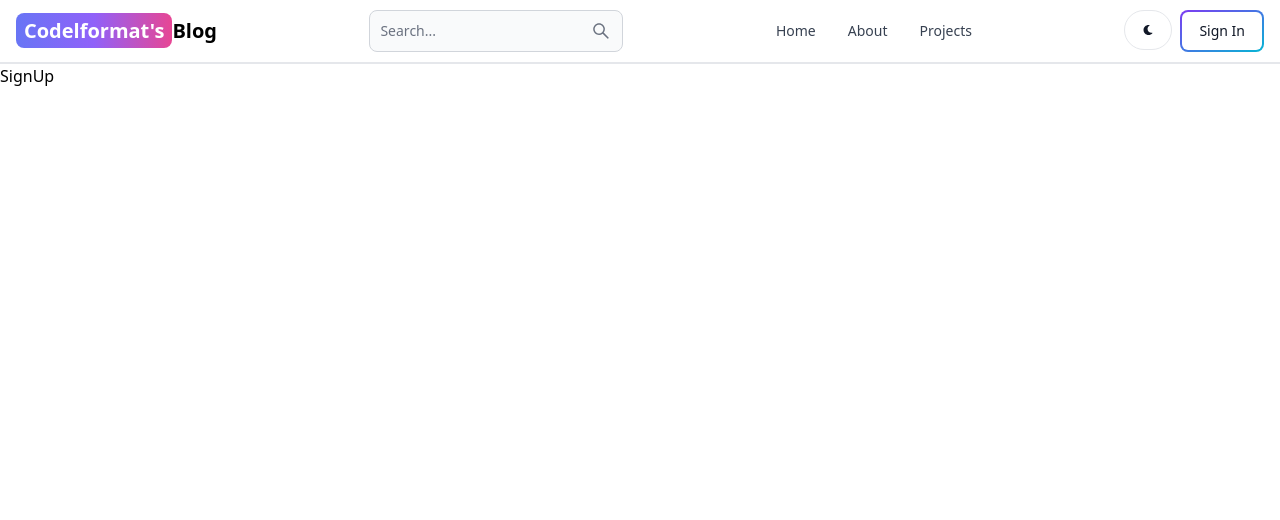
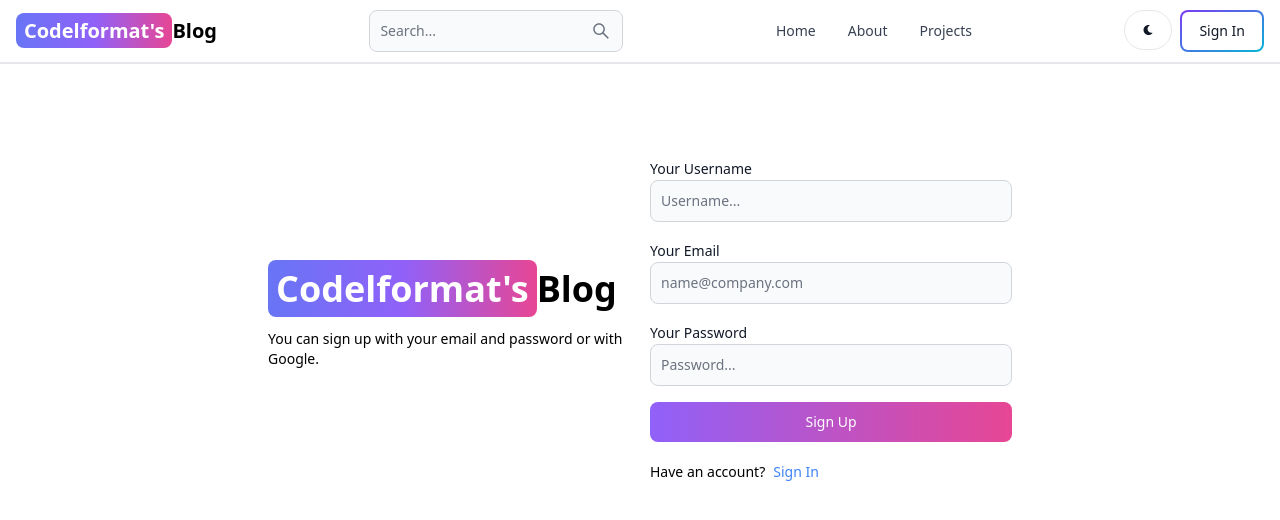
Before and after one commit to codelformat/buptLab-TechConnect-Blog, a React (Vite) app in the folder client/: page /sign-up in a window 1280 px wide. Shown: the top 520 px of the page. Built offline with nearby package versions, Linux system fonts and the light colour scheme.

Commit message:
signup ui v1

```diff
--- a/client/src/pages/SignUp.jsx
+++ b/client/src/pages/SignUp.jsx
@@ -1,9 +1,54 @@
-import React from 'react'
+import { Button, Label, TextInput } from "flowbite-react";
+import React from "react";
+import { Link } from "react-router-dom";
 
 export default function SignUp() {
   return (
-    <div>
-      SignUp
+    <div className="min-h-screen mt-20">
+      <div className="flex p-3 max-w-3xl mx-auto flex-col md:flex-row md:items-center gap-5">
+        {/* Left side */}
+        <div className="flex-1">
+          <Link to="/" className="font-bold dark:text-white text-4xl">
+            <span
+              className="px-2 py-1 bg-gradient-to-r from-indigo-500
+            via-purple-500 to-pink-500 rounded-lg text-white"
+            >
+              Codelformat's
+            </span>
+            Blog
+          </Link>
+          <p className="text-sm mt-5">
+            You can sign up with your email and password or with Google.
+          </p>
+        </div>
+        {/* Right side */}
+
+        <div className="flex-1">
+          <form className="flex flex-col gap-4">
+            <div>
+              <Label value="Your Username" />
+              <TextInput type="text" placeholder="Username..." id="username" />
+            </div>
+            <div>
+              <Label value="Your Email" />
+              <TextInput type="text" placeholder="name@company.com" id="email" />
+            </div>
+            <div>
+              <Label value="Your Password" />
+              <TextInput type="text" placeholder="Password..." id="password" />
+            </div>
+            <Button gradientDuoTone='purpleToPink' type='submit'>
+              Sign Up
+            </Button>
+          </form>
+          <div className="flex gap-2 text-sm mt-5">
+            <span>Have an account?</span>
+            <Link to='/sign-in' className="text-blue-500">
+              Sign In
+            </Link>
+          </div>
+        </div>
+      </div>
     </div>
-  )
+  );
 }
```
